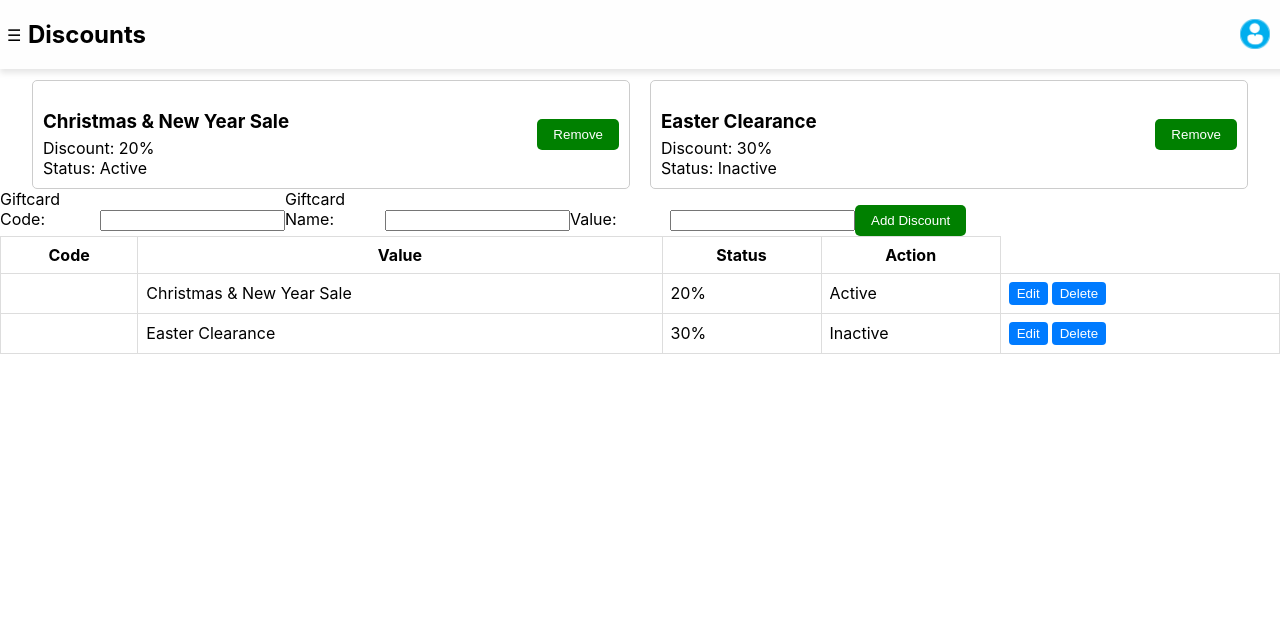
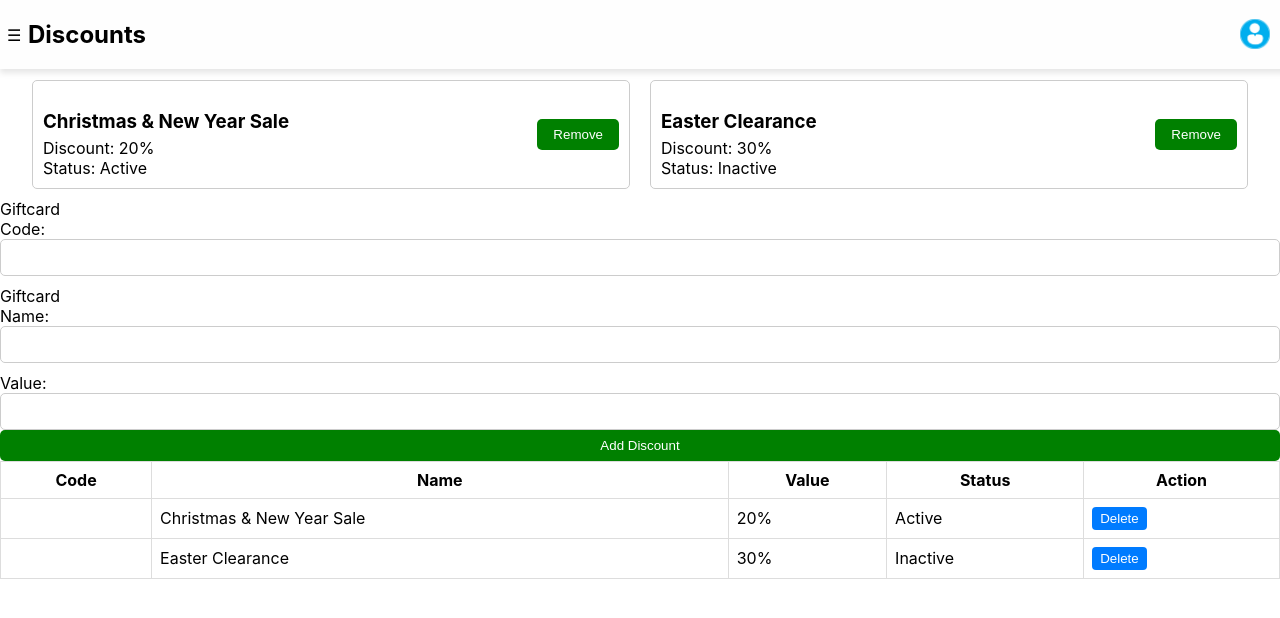
Before and after one commit to Ombito/Admin-dashboard, a React (Create React App) app: page /discounts in a window 1280 px wide. Shown: the top 618 px of the page. Built offline with nearby package versions, Linux system fonts and the light colour scheme; what @react-pdf/renderer would draw is missing.

Commit message:
Fix: discounts

```diff
--- a/src/components/Discounts/discounts.css
+++ b/src/components/Discounts/discounts.css
@@ -37,6 +37,23 @@
 .discount-info p {
   margin: 0;
 }
+
+.discount-form {
+  display: flex;
+  flex-direction: column;
+}
+
+.discount-form label {
+  margin-top: 10px;
+}
+
+.discount-form input {
+  padding: 10px;
+  border-radius: 5px;
+  border: 1px solid #ccc;
+}
+
+
 button {
   padding: 8px 16px;
   color: #fff;
--- a/src/components/Discounts/discounts.jsx
+++ b/src/components/Discounts/discounts.jsx
@@ -36,6 +36,7 @@ const Discounts = () => {
         id: discounts.length + 1, // Simple ID assignment
         name: newDiscount.name,
         discountPercentage: parseFloat(newDiscount.discountPercentage),
+        code: newDiscount.code,
         isActive: true // Default to active
       };
       setDiscounts([...discounts, newDiscountEntry]);
@@ -77,7 +78,7 @@ const Discounts = () => {
         </div>
         <div className="discounts-container">
           <div className="discounts-content">
-            <form className="discount-form">
+            <form className="discount-form" onSubmit={addDiscount}>
               <label htmlFor="discount-code">Giftcard Code:</label>
               <input type="text" id="discount-code" name="code"value={newDiscount.code} onChange={handleInputChange} required />
               <label htmlFor="discount-name">Giftcard Name:</label>
@@ -90,7 +91,7 @@ const Discounts = () => {
                 required
               />
               <label htmlFor="discount-value">Value:</label>
-              <input type="number" id="discount-value" name="discount-value" value={newDiscount.discountPercentage} onChange={handleInputChange} required/>
+              <input type="number" id="discount-value" name="discountPercentage" value={newDiscount.discountPercentage} onChange={handleInputChange} required/>
               <button type="submit">Add Discount</button>
             </form>
 
@@ -98,6 +99,7 @@ const Discounts = () => {
               <thead>
                 <tr>
                   <th>Code</th>
+                  <th>Name</th>
                   <th>Value</th>
                   <th>Status</th>
                   <th>Action</th>
@@ -111,7 +113,6 @@ const Discounts = () => {
                     <td>{discount.discountPercentage}%</td>
                     <td>{discount.isActive ? 'Active' : 'Inactive'}</td>
                     <td>
-                      <button>Edit</button>
                       <button onClick={() => removeDiscount(discount.id)}>Delete</button>
                     </td>
                   </tr>
```
